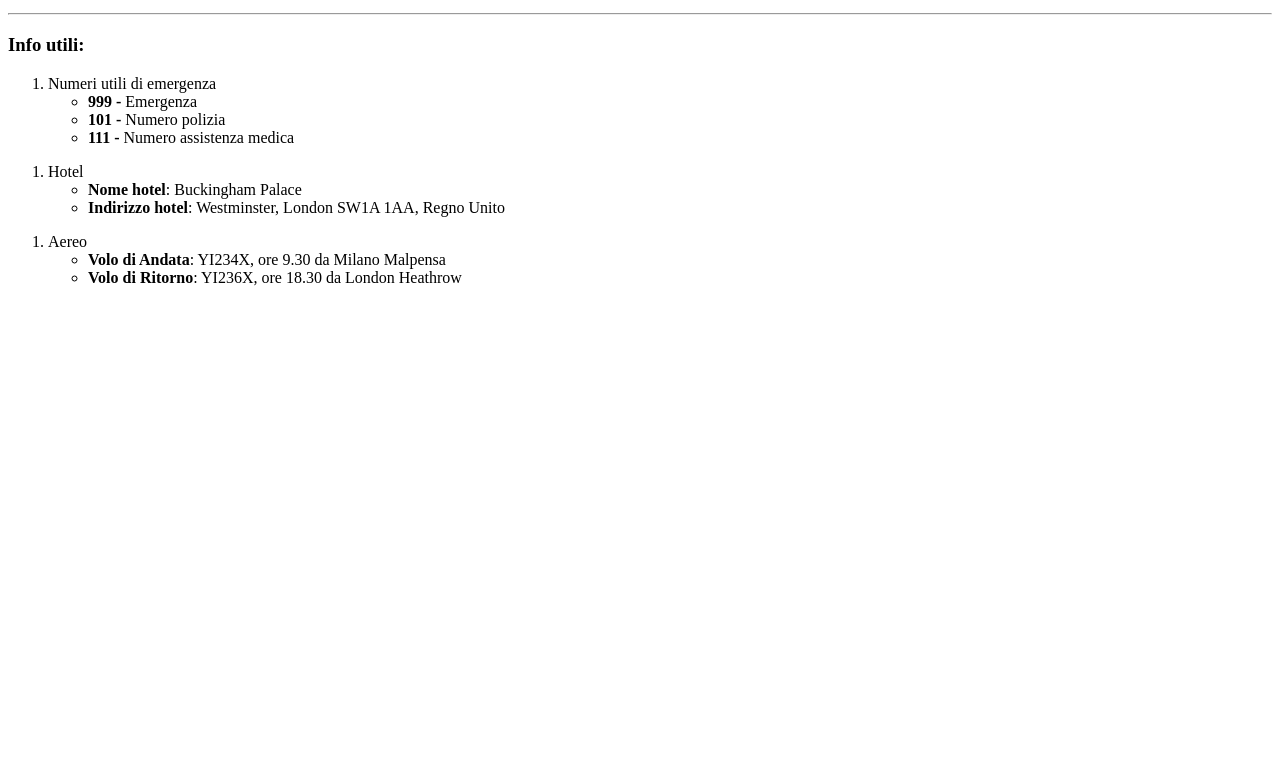
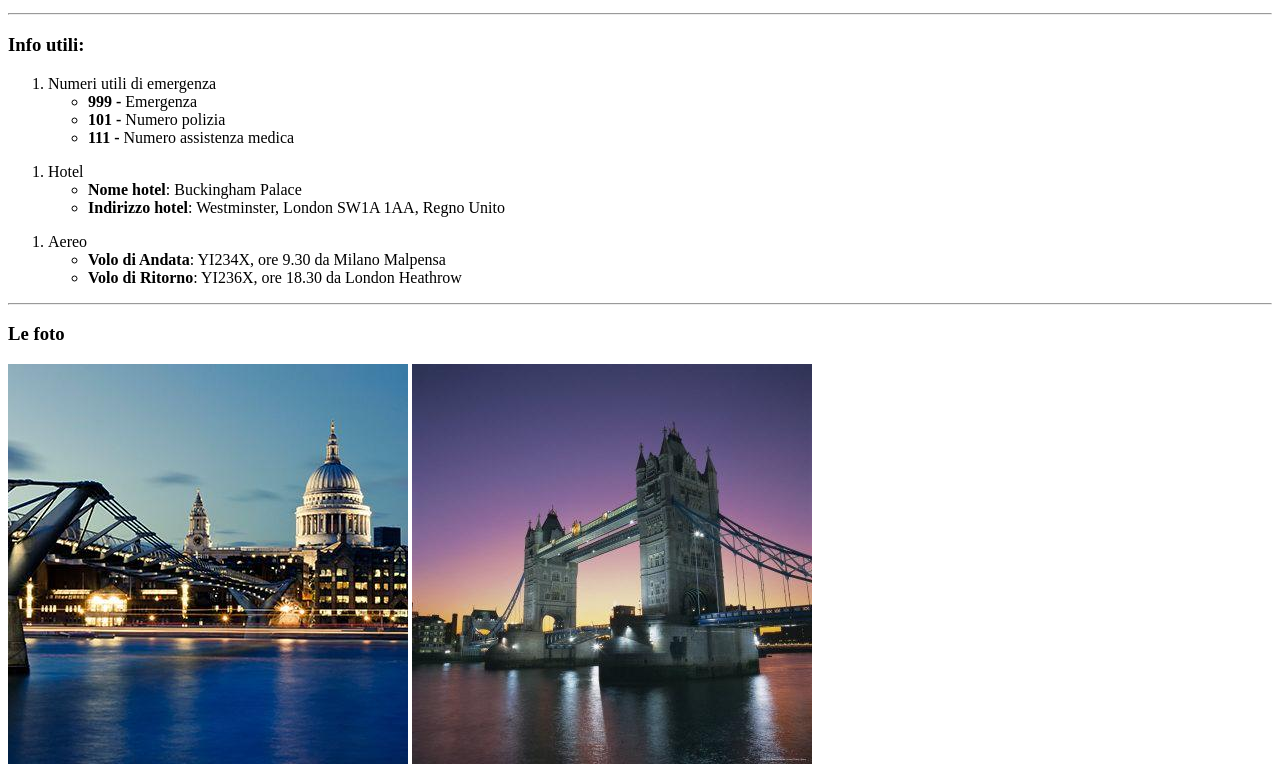
Before and after one commit to SalvatoreStefanelli/html-london-trip, a plain HTML site: page index.html in a window 1280 px wide. Shown: the part 1021-1797 px from the top of the page. Before the commit the page ends 1324 px from the top, so only its background shows below. Drawn offline with Linux system fonts and the light colour scheme.

Commit message:
complete footer with img

```diff
--- a/index.html
+++ b/index.html
@@ -109,10 +109,16 @@
 
         </section>
 
+    <hr>
+
     </main>
 
     <footer>
 
+        <h3>Le foto</h3>
+
+        <img src="img/london-400x400-compressor_0.jpg" alt="">
+        <img src="img/evening-tower-bridge-and-river-thames-london_u-L-P2QVZJ0.jpg" alt="">
     </footer>
 
 
```
Also changed, not shown: img/evening-tower-bridge-and-river-thames-london_u-L-P2QVZJ0.jpg (added), img/london-400x400-compressor_0.jpg (added).
